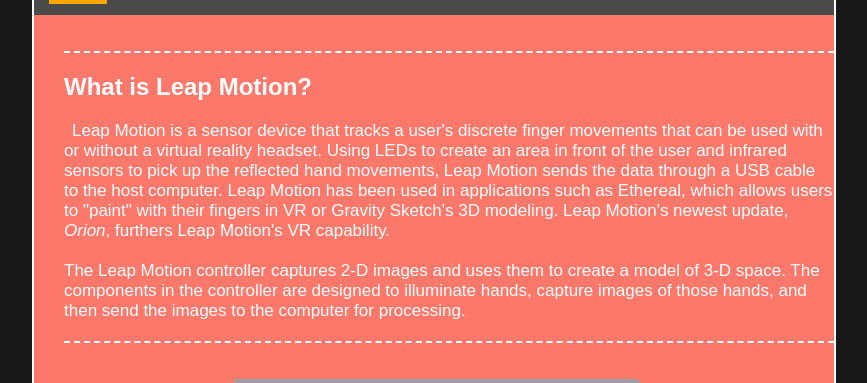
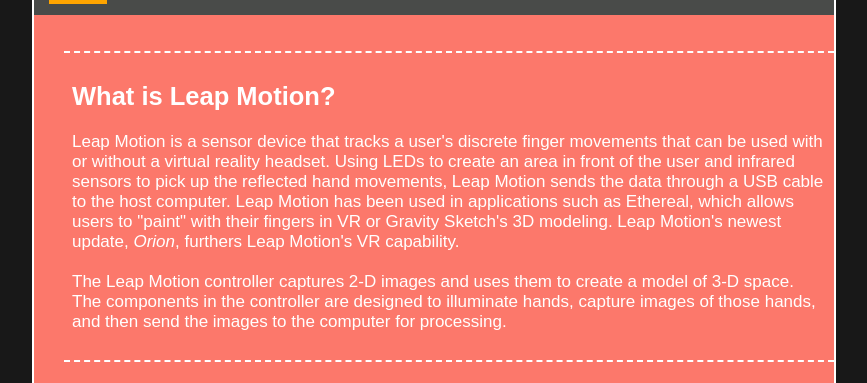
Before and after one commit to trueshun/cst336, a PHP site: page /hw/hw1/index.html in a window 1280 px wide. Shown: the part 126-509 px from the top of the page, without its empty margins (206-1073 px from the left). Run offline with PHP 8.4, Linux system fonts and the light colour scheme; grey boxes are pictures that could not be loaded.

Commit message:
got rid of word issue in div

```diff
--- a/hw/hw1/css/hw1.css
+++ b/hw/hw1/css/hw1.css
@@ -29,17 +29,20 @@ nav .current {
     background-color: orange;
     padding:15px;
 }
-
+/*
 words{
     font-size: 17px;
     text-align:left;
     padding: 8px;
-}
+}*/
 
 #bodyOfText1 {
      border-top: 2px dashed white;
      border-bottom: 2px dashed white;
      margin-left: 30px;
+     font-size: 17px;
+    text-align:left;
+    padding: 8px;
 }
 
 #video1 {
```
